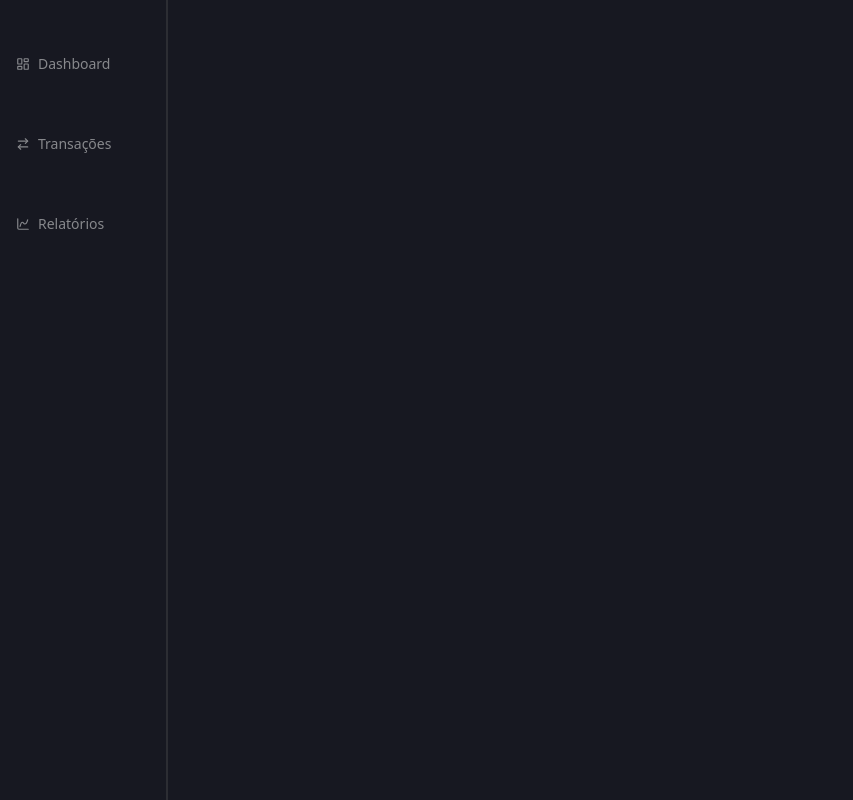
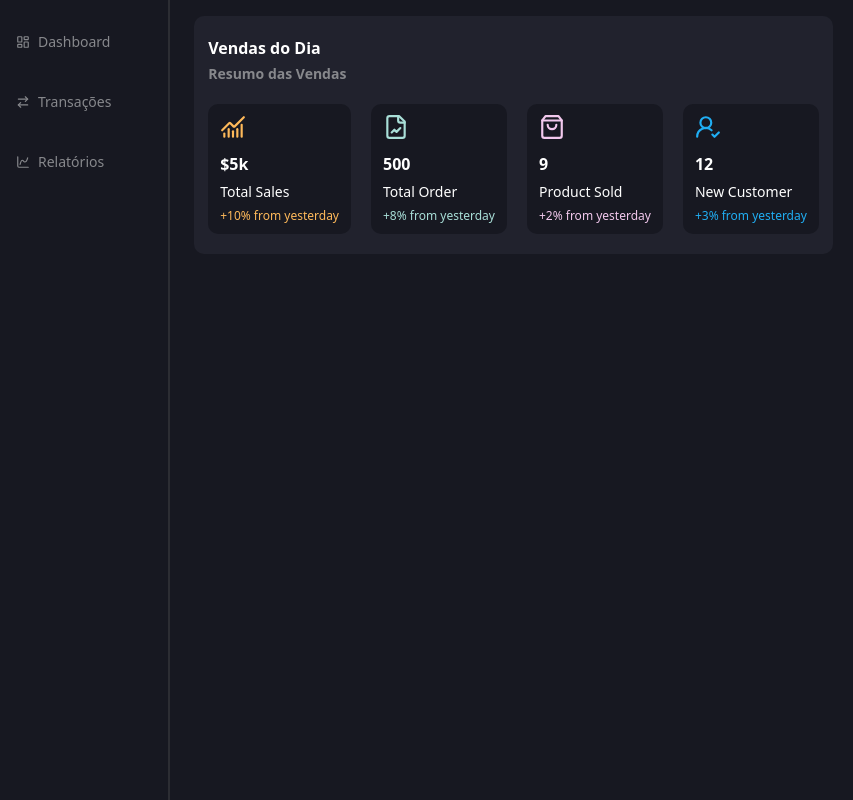
Before and after one commit to joaoKnisspell/projeto-final-frontend, a React (Vite) app: page / in a window 1280 px wide. Shown: the whole page, without its empty margins (0-853 px from the left). Built offline with nearby package versions, Linux system fonts and the light colour scheme; no server answers.

Commit message:
Summary Detail Card, and General Adjustments

```diff
--- a/src/components/BaseContainer.tsx
+++ b/src/components/BaseContainer.tsx
@@ -1,5 +1,5 @@
 import { ReactNode } from 'react';
-import { Sidebar } from './sidebar/Sidebar';
+import { Sidebar } from './Sidebar/Sidebar';
 
 type BaseContainerProps = {
   children: ReactNode;
--- /dev/null
+++ b/src/components/SummaryDetailCard/SummaryDetailCard.tsx
@@ -0,0 +1,22 @@
+import { ReactNode } from 'react';
+
+type SummaryDetailCardProps = {
+  icon: ReactNode;
+  info: string;
+  title: string;
+  subtitle: string;
+  color: string;
+};
+
+export default function SummaryDetailCard({ icon, info, title, subtitle, color }: SummaryDetailCardProps) {
+  return (
+    <div className="flex flex-col gap-3 p-2.5 pl-3 pr-3 w-fit h-fit rounded-[10px] bg-dark-900">
+      <header>{icon}</header>
+      <section className="flex flex-col gap-1.5">
+        <span className="font-semibold text-title-text text-base">{info}</span>
+        <h3 className="font-medium text-gray-text text-sm">{title}</h3>
+        <h4 className={`font-medium text-xs text-${color}`}>{subtitle}</h4>
+      </section>
+    </div>
+  );
+}
--- a/src/components/card/Card.tsx
+++ b/src/components/card/Card.tsx
@@ -2,23 +2,18 @@ import { ReactNode } from 'react';
 
 type CardProps = {
   children: ReactNode;
-  heading: {
-    title: string;
-    size?: 'sm' | 'md' | 'lg';
-  };
-  subtitle?: {
-    text: string;
-  };
+  title: string;
+  subtitle?: string;
 };
 
-export default function Card({ children, heading, subtitle }: CardProps) {
+export default function Card({ children, title, subtitle }: CardProps) {
   return (
-    <article className="bg-dark-700 rounded-[10px]">
-      <header className="flex flex-col gap-1.5">
-        <h3>{heading.title}</h3>
-        {subtitle && <h4>{subtitle.text}</h4>}
+    <article className="bg-dark-700 rounded-[10px] pt-5 pb-5 pl-3.5 pr-3.5 flex flex-col gap-5 w-fit">
+      <header className="flex flex-col gap-1 font-semibold">
+        <h3 className="text-title-text">{title}</h3>
+        {subtitle && <h4 className="text-default-text text-sm">{subtitle}</h4>}
       </header>
-      <section>{children}</section>
+      <section className="flex gap-5">{children}</section>
     </article>
   );
 }
--- a/src/components/sidebar/NavItem.tsx
+++ b/src/components/sidebar/NavItem.tsx
@@ -9,7 +9,7 @@ type NavItemProps = {
 
 export const NavItem = ({ icon, text, path }: NavItemProps) => {
   return (
-    <Link to={path} className="w-full flex items-center justify-start gap-2 h-20">
+    <Link to={path} className="w-full flex items-center justify-start gap-2 h-9">
       {icon}
       <span className="font-medium">{text}</span>
     </Link>
--- a/src/components/sidebar/Sidebar.tsx
+++ b/src/components/sidebar/Sidebar.tsx
@@ -4,9 +4,8 @@ import { ChartSpline } from 'lucide-react';
 
 export const Sidebar = () => {
   return (
-    <aside className="w-48 h-screen pl-4 pt-6 pb-6 border-r-2 border-r-sidebar-line text-sm">
-      {/* <span className="text-5xl">Logo</span> */}
-      <nav>
+    <aside className="w-48 h-screen pl-4 pr-4 border-r-2 border-r-sidebar-line text-sm pt-6 pb-6">
+      <nav className="flex flex-col gap-6">
         <NavItem icon={<LayoutDashboard width={14} height={14} />} text="Dashboard" path="/" />
         <NavItem icon={<ArrowRightLeft width={14} height={14} />} text="Transações" path="/transacoes" />
         <NavItem icon={<ChartSpline width={14} height={14} />} text="Relatórios" path="/relatorios" />
--- a/src/index.css
+++ b/src/index.css
@@ -5,5 +5,10 @@
   --color-dark-700: #21222d;
   --color-sidebar-line: #2c2d33;
   --color-default-text: #87888c;
-  --color-heading-text: #ffffff;
+  --color-title-text: #ffffff;
+  --color-gray-text: #ffffff;
+  --color-green: #a9dfd8;
+  --color-orange: #feb95a;
+  --color-pink: #f2c8ed;
+  --color-blue: #20aef3;
 }
--- a/src/pages/HomePage.tsx
+++ b/src/pages/HomePage.tsx
@@ -1,6 +1,9 @@
 import { useQuery } from '@tanstack/react-query';
 import { CategoriasService } from '../services/categorias/categorias-service';
 import { BaseContainer } from '../components/BaseContainer';
+import Card from '../components/Card/Card';
+import SummaryDetailCard from '../components/SummaryDetailCard/SummaryDetailCard';
+import { ChartNoAxesCombined, FileChartLine, ShoppingBag, UserRoundCheck } from 'lucide-react';
 
 export const HomePage = () => {
   const { data, isFetching } = useQuery({
@@ -19,7 +22,38 @@ export const HomePage = () => {
   return (
     <>
       <BaseContainer>
-        <></>
+        <section>
+          <Card title="Vendas do Dia" subtitle="Resumo das Vendas">
+            <SummaryDetailCard
+              icon={<ChartNoAxesCombined className="text-orange" size={26} />}
+              info="$5k"
+              title="Total Sales"
+              subtitle="+10% from yesterday"
+              color="orange"
+            />
+            <SummaryDetailCard
+              icon={<FileChartLine className="text-green" size={26} />}
+              info="500"
+              title="Total Order"
+              subtitle="+8% from yesterday "
+              color="green"
+            />
+            <SummaryDetailCard
+              icon={<ShoppingBag className="text-pink" size={26} />}
+              info="9"
+              title="Product Sold"
+              subtitle="+2% from yesterday"
+              color="pink"
+            />
+            <SummaryDetailCard
+              icon={<UserRoundCheck className="text-blue" size={26} />}
+              info="12"
+              title="New Customer"
+              subtitle="+3% from yesterday"
+              color="blue"
+            />
+          </Card>
+        </section>
       </BaseContainer>
     </>
   );
```
